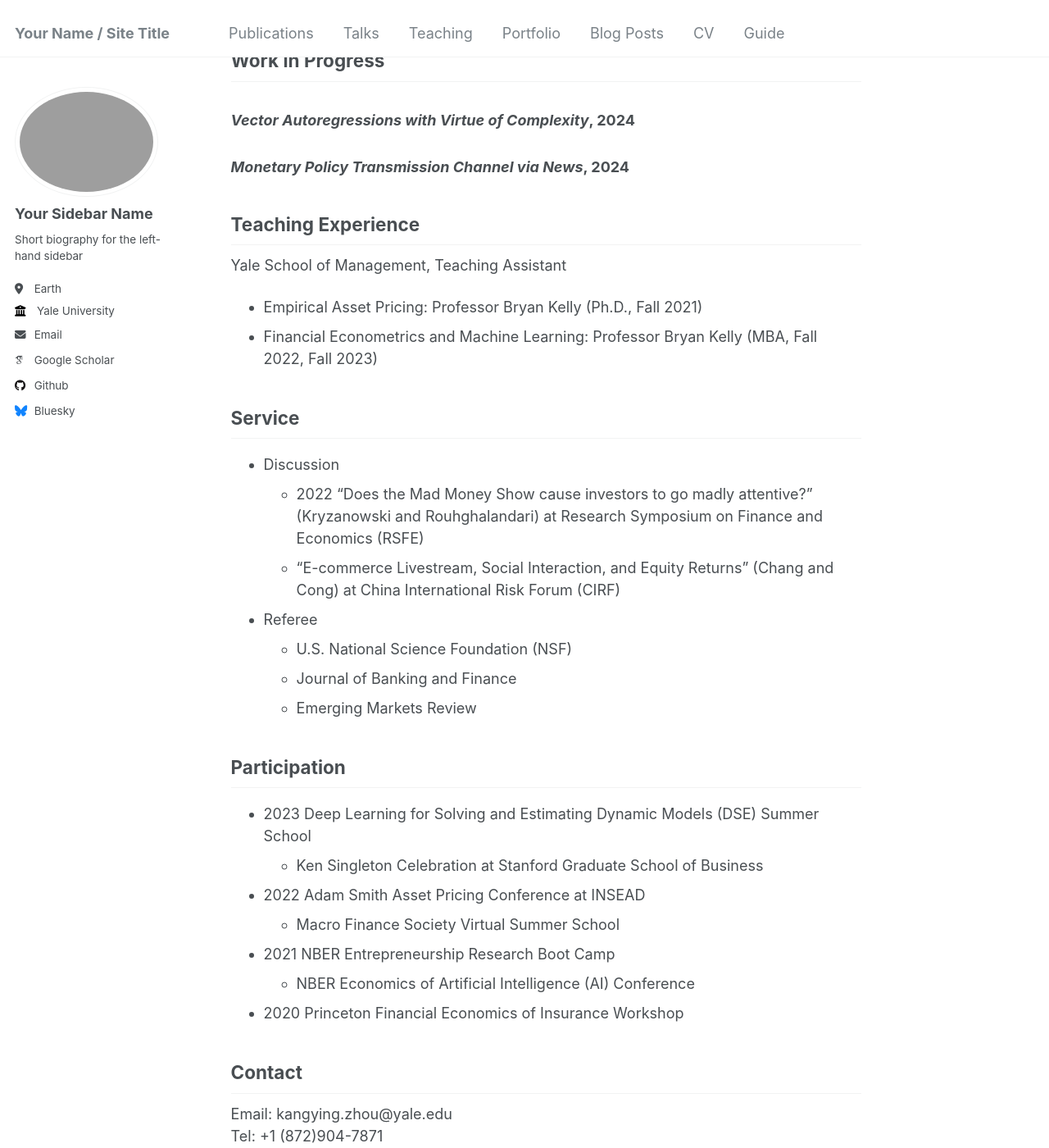
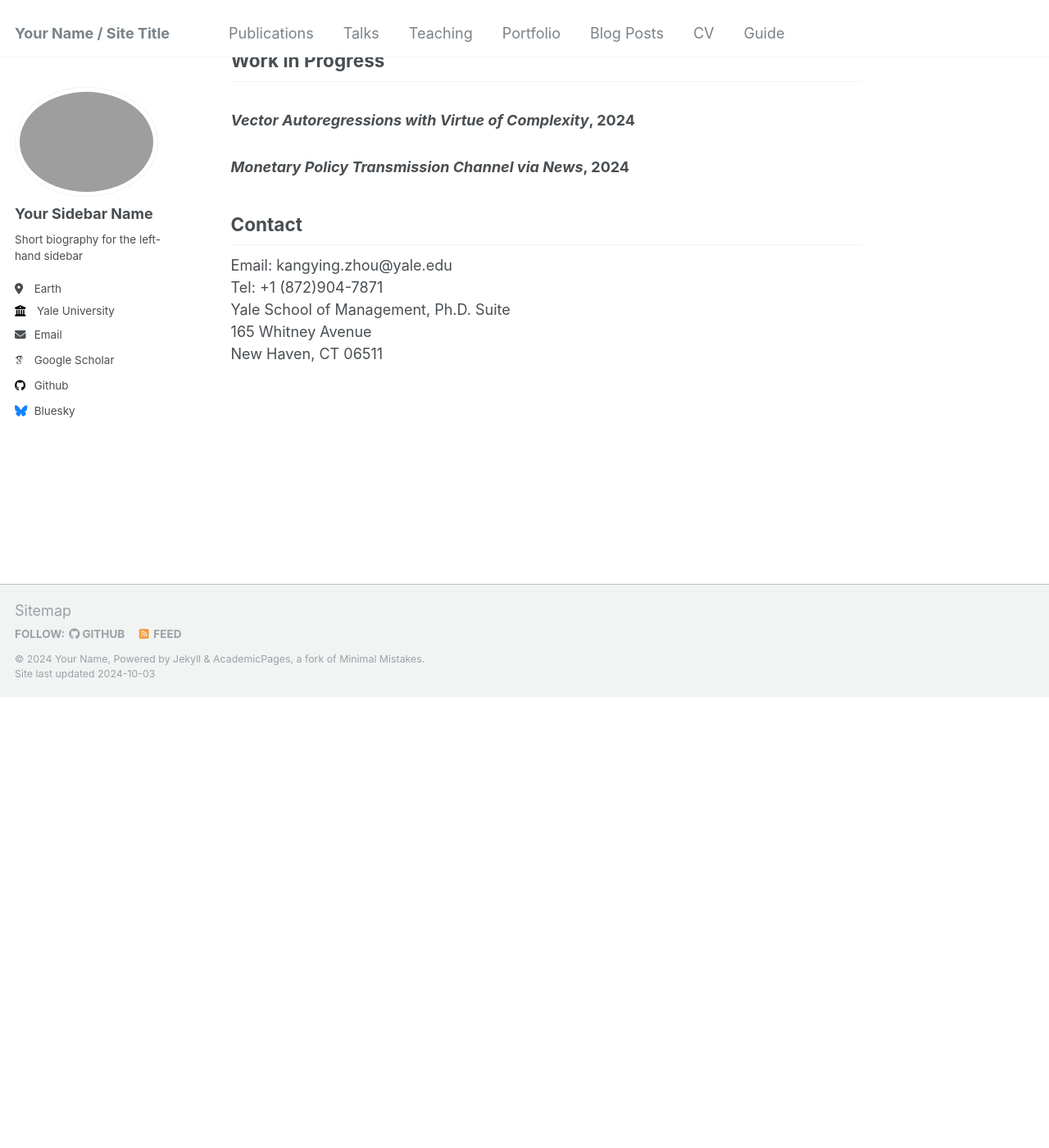
Before and after one commit to rosieli5/rosieli5.github.io, a Jekyll site: the page built from _pages/about.md, in a window 1280 px wide and 1400 px high, scrolled down 2161 px. Shown: the whole window at 82% size. Built offline with Jekyll 4.4.1, drawn with Linux system fonts in a browser that asks for light colours; some web fonts are replaced; after the commit the page ends 3011 px from its top, so only the background shows below that; some of the changed text lies outside the part shown.

Commit message:
Update about.md

```diff
--- a/_pages/about.md
+++ b/_pages/about.md
@@ -55,7 +58,7 @@ Work in Progress
 ### *Vector Autoregressions with Virtue of Complexity*, 2024
 ### *Monetary Policy Transmission Channel via News*, 2024
 
-Teaching Experience
+<!-- Teaching Experience
 ------
 Yale School of Management, Teaching Assistant
   - Empirical Asset Pricing: Professor Bryan Kelly (Ph.D., Fall 2021)
@@ -69,9 +72,9 @@ Service
 - Referee
   - U.S. National Science Foundation (NSF)
   - Journal of Banking and Finance
-  - Emerging Markets Review
+  - Emerging Markets Review -->
 
-Participation
+<!-- Participation
 ------
 - 2023 Deep Learning for Solving and Estimating Dynamic Models (DSE) Summer School
   - Ken Singleton Celebration at Stanford Graduate School of Business
@@ -79,7 +82,7 @@ Participation
   - Macro Finance Society Virtual Summer School
 - 2021 NBER Entrepreneurship Research Boot Camp
   - NBER Economics of Artificial Intelligence (AI) Conference
-- 2020 Princeton Financial Economics of Insurance Workshop
+- 2020 Princeton Financial Economics of Insurance Workshop -->
 
 
 Contact
```
Also changed, not shown: other parts of _pages/about.md (+5 -2 lines).
